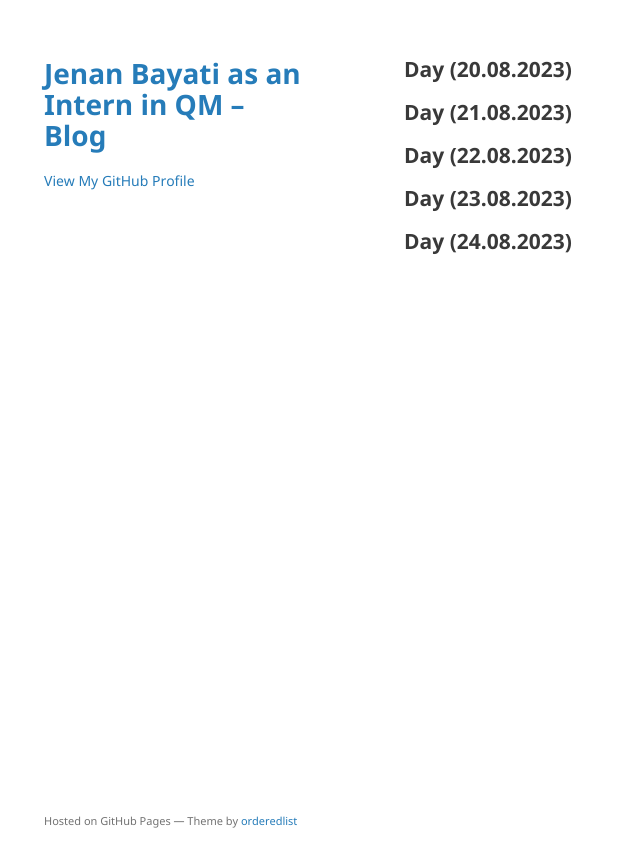
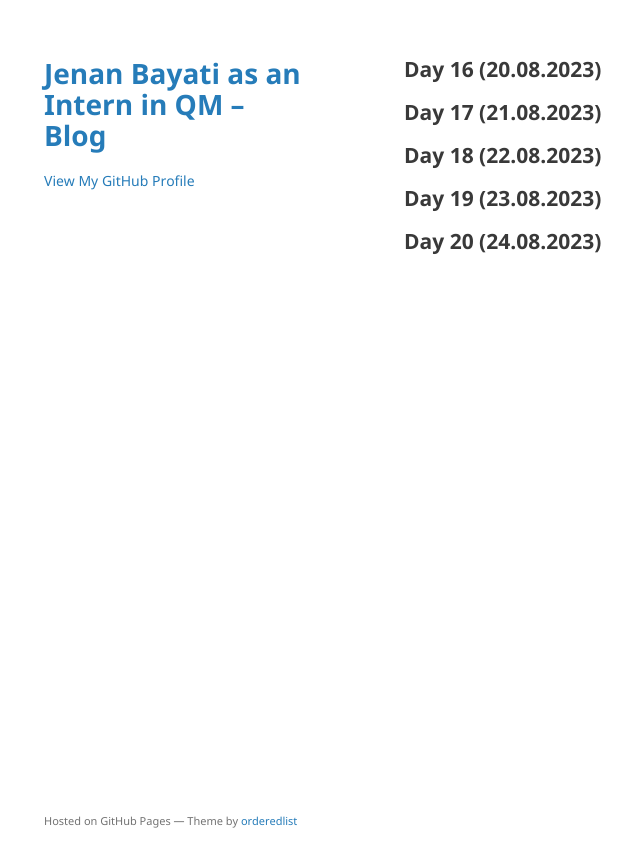
Before and after one commit to JenanBayati-QM/JenanBayati-QM.github.io, a Jekyll site: the page built from another-page-4.md, in a window 1280 px wide. Shown: the top 867 px of the page, without its empty margins (166-806 px from the left). Built offline with Jekyll 4.4.1, drawn with Linux system fonts in a browser that asks for light colours; the repository's description, which GitHub fills in, is left out; our own code applies the rules of GitHub Pages for plain Markdown files.

Commit message:
Update another-page-4.md

```diff
--- a/another-page-4.md
+++ b/another-page-4.md
@@ -1,12 +1,12 @@
 ---
 layout: default
 ---
-## Day  (20.08.2023)
+## Day 16 (20.08.2023)
 
-## Day (21.08.2023)
+## Day 17 (21.08.2023)
 
-## Day (22.08.2023)
+## Day 18 (22.08.2023)
 
-## Day (23.08.2023)
+## Day 19 (23.08.2023)
 
-## Day (24.08.2023)
+## Day 20 (24.08.2023)
```
